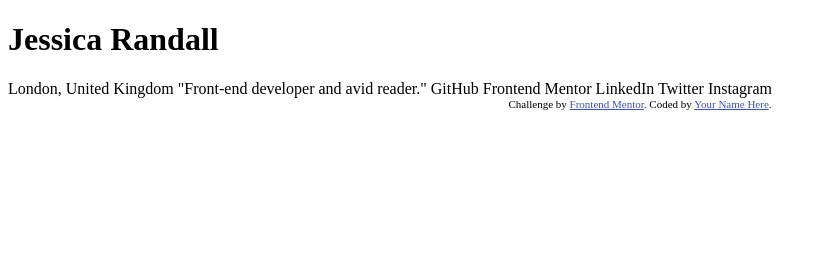
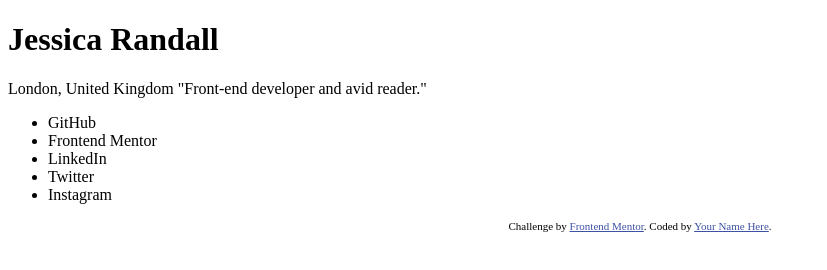
Before and after one commit to sar-mko/social-links-profile-main, a plain HTML site: page index.html in a window 1280 px wide. Shown: the whole page, without its empty margins (0-827 px from the left). Drawn offline with Linux system fonts and the light colour scheme.

Commit message:
Update index.html

```diff
--- a/index.html
+++ b/index.html
@@ -19,12 +19,14 @@
 <h1>  Jessica Randall </h1>
   London, United Kingdom
   "Front-end developer and avid reader."
+<ul>
+  <li> GitHub</li>
+  <li>Frontend Mentor</li>
+  <li> LinkedIn</li>
+  <li>Twitter</li>
+  <li> Instagram</li>
+</ul>
 
-  GitHub
-  Frontend Mentor
-  LinkedIn
-  Twitter
-  Instagram
 
   <div class="attribution">
     Challenge by <a href="https://www.frontendmentor.io?ref=challenge" target="_blank">Frontend Mentor</a>.
```
